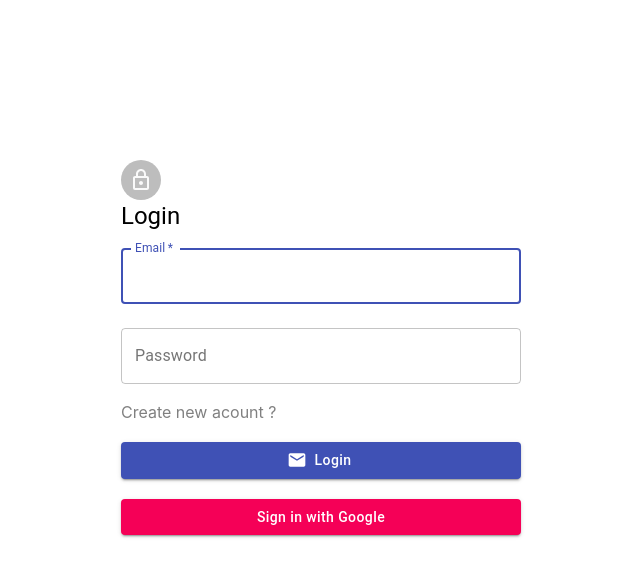
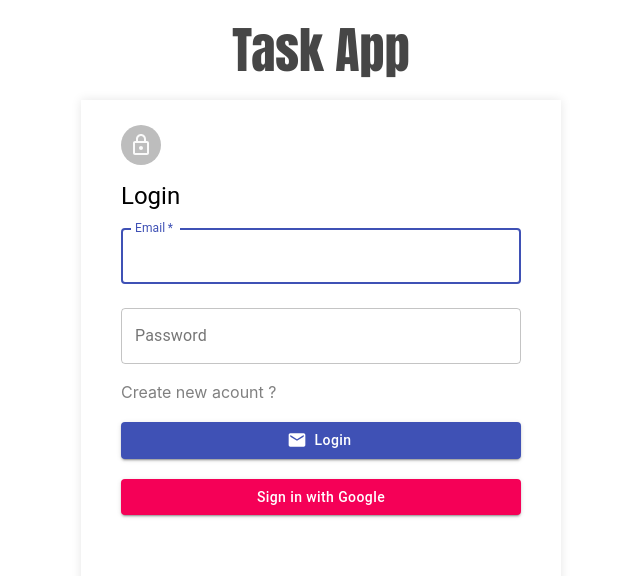
Before and after one commit to Takkey-713/api-practice, a React (Create React App) app: page / in a window 1280 px wide. Shown: the top 576 px of the page, without its empty margins (319-959 px from the left). Built offline with nearby package versions, Linux system fonts and the light colour scheme; no server answers.

Commit message:
add Auth frontside

```diff
--- a/src/components/auth/AuthForm.tsx
+++ b/src/components/auth/AuthForm.tsx
@@ -1,5 +1,5 @@
 import React, { useState } from "react";
-import styles from "./AuthForm.module.css";
+import styles from "./style/AuthForm.module.css";
 import { Avatar, Button, TextField, Grid, Typography } from "@material-ui/core";
 import EmailIcon from "@material-ui/icons/Email";
 import LockOutlinedIcon from "@material-ui/icons/LockOutlined";
@@ -7,6 +7,7 @@ import { loginAuthData } from "../interfaces/userAuth";
 import { registAuthData } from "../interfaces/userAuth";
 import { AuthRequest } from "../requests/AuthRequest";
 import { UserType } from "../../components/interfaces/interface";
+import { AuthHeader } from "./AuthHeader";
 
 interface Props {
   isLoggedIn: boolean;
@@ -61,11 +62,13 @@ export const AuthForm: React.FC<Props> = (props) => {
   };
 
   return (
+    <div>
+      <AuthHeader />
       <div className={styles.main}>
         <Avatar>
           <LockOutlinedIcon />
         </Avatar>
-      <Typography component="h1" variant="h5">
+        <Typography component="h1" variant="h5" style={{ marginTop: "15px" }}>
           {display ? "Login" : "Regster"}
         </Typography>
         <form noValidate className={styles.form}>
@@ -180,5 +183,6 @@ export const AuthForm: React.FC<Props> = (props) => {
           </div>
         </form>
       </div>
+    </div>
   );
 };
--- /dev/null
+++ b/src/components/auth/AuthHeader.tsx
@@ -0,0 +1,10 @@
+import React from "react";
+import styles from "./style/AuthHeader.module.css";
+
+export const AuthHeader = () => {
+  return (
+    <div className={styles.header_main}>
+      <div className={styles.header_title}>Task App</div>
+    </div>
+  );
+};
--- a/src/components/auth/AuthForm.module.css
+++ b/src/components/auth/style/AuthForm.module.css
@@ -1,8 +1,9 @@
 .main {
-  width: 50%;
   max-width: 400px;
-  height: 100%;
-  margin: 20vh auto;
+  height: 480px;
+  margin: 0 auto;
+  padding: 25px 40px;
+  box-shadow: rgb(0 0 0 / 10%) 0 0 10px;
 }
 
 .submit {
--- /dev/null
+++ b/src/components/auth/style/AuthHeader.module.css
@@ -0,0 +1,12 @@
+.header_main {
+  height: 100px;
+  display: flex;
+  justify-content: center;
+}
+
+.header_title {
+  font-family: Impact;
+  line-height: 100px;
+  font-size: 50px;
+  color: rgb(70, 70, 70);
+}
```
Also changed, not shown: 1 other file (tests, documents, lock files or other folders). Lines whose indentation alone changed are shown as unchanged.
